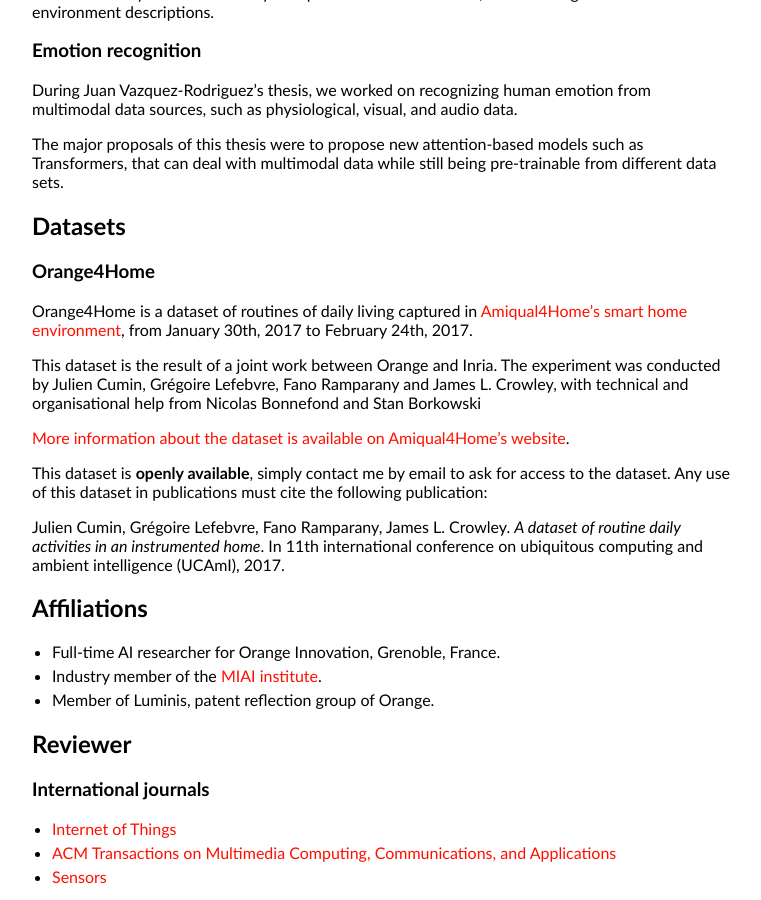
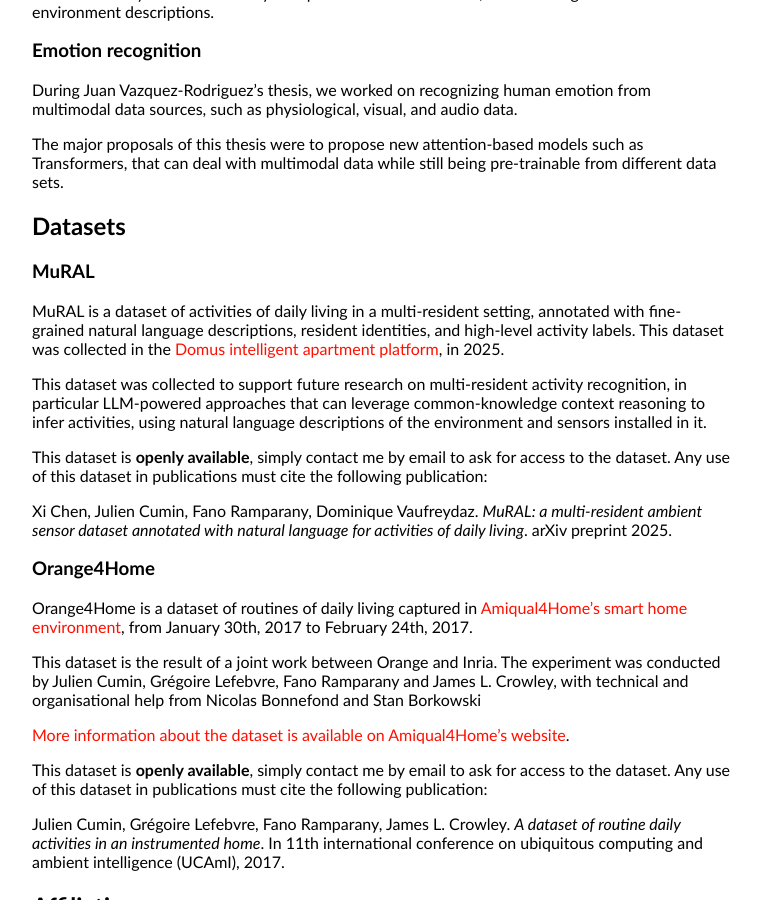
Before and after one commit to JCumin/jcumin.github.io, a Jekyll site: the page built from research.md, in a window 1280 px wide and 900 px high, scrolled down 494 px. Shown: the whole window, without its empty margins (258-1019 px from the left). Built offline with Jekyll 4.4.1, drawn with Linux system fonts in a browser that asks for light colours; our own code applies the rules of GitHub Pages for plain Markdown files.

Commit message:
Update research.md

```diff
--- a/research.md
+++ b/research.md
@@ -19,6 +19,16 @@ The major proposals of this thesis were to propose new attention-based models su
 
 
 ## Datasets
+
+### MuRAL
+
+MuRAL is a dataset of activities of daily living in a multi-resident setting, annotated with fine-grained natural language descriptions, resident identities, and high-level activity labels. This dataset was collected in the [Domus intelligent apartment platform](https://www.liglab.fr/en/research/plateforms/domus), in 2025.
+
+This dataset was collected to support future research on multi-resident activity recognition, in particular LLM-powered approaches that can leverage common-knowledge context reasoning to infer activities, using natural language descriptions of the environment and sensors installed in it.
+
+This dataset is **openly available**, simply contact me by email to ask for access to the dataset. Any use of this dataset in publications must cite the following publication:
+
+Xi Chen, Julien Cumin, Fano Ramparany, Dominique Vaufreydaz. *MuRAL: a multi-resident ambient sensor dataset annotated with natural language for activities of daily living*. arXiv preprint 2025.
 
 ### Orange4Home
 
```
